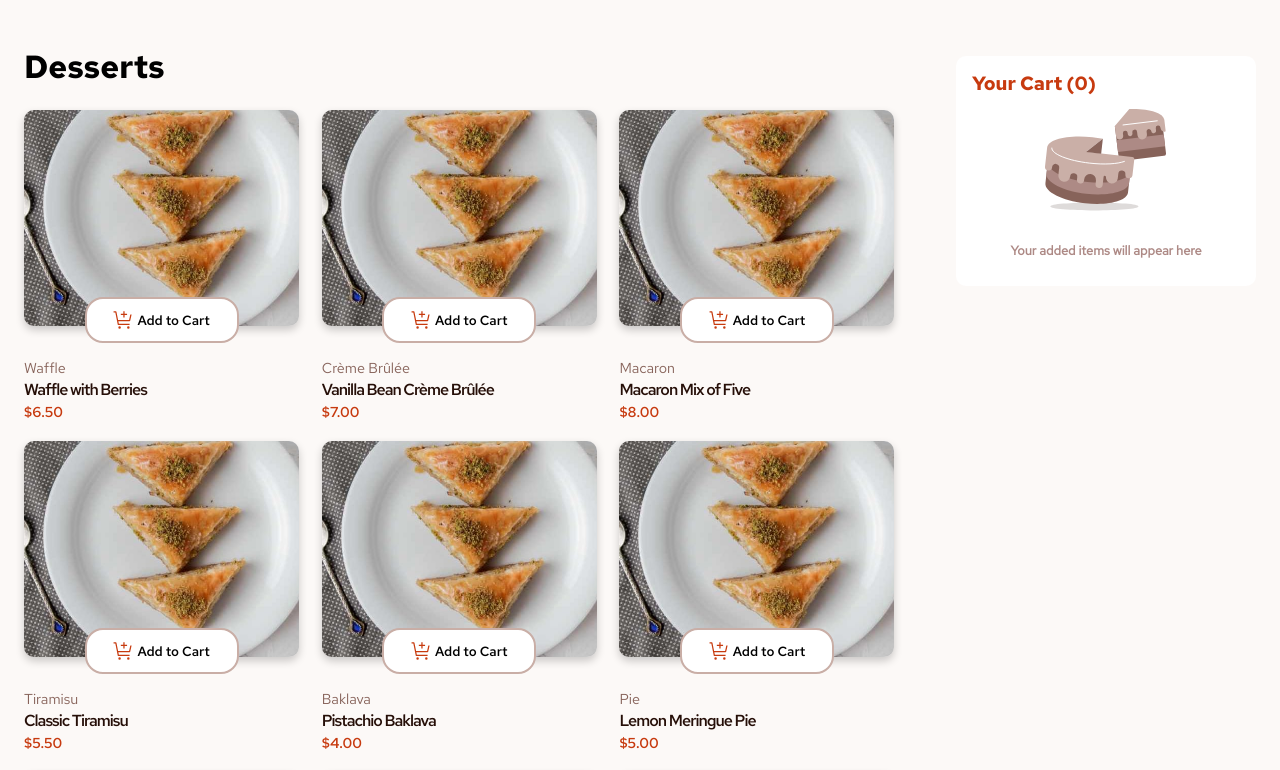
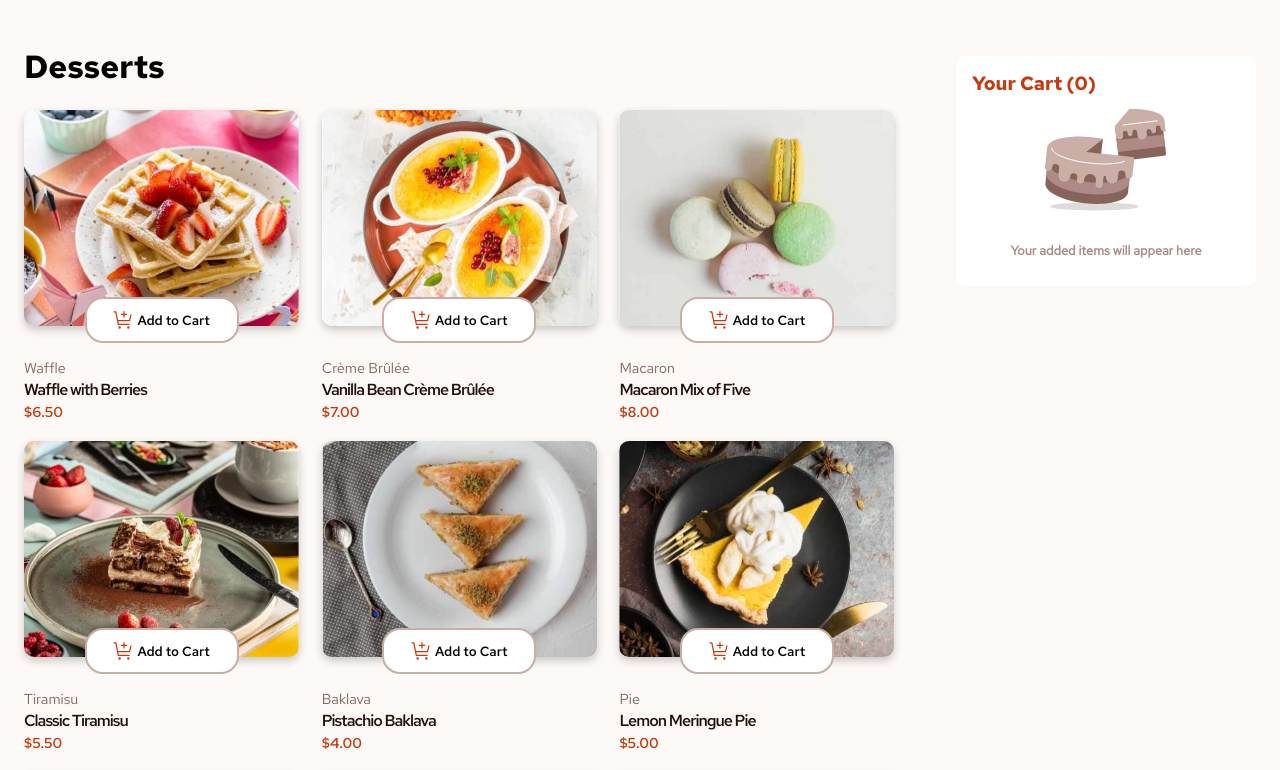
Before and after one commit to KonieK981/product-list-with-cart, a React (Vite) app: page / in a window 1280 px wide. Shown: the top 770 px of the page. Built offline with nearby package versions, Linux system fonts and the light colour scheme.

Commit message:
Updating

```diff
--- a/src/components/card/Card.jsx
+++ b/src/components/card/Card.jsx
@@ -14,9 +14,10 @@ const Card = ({ product }) => {
 
   const active = state[product.name];
 
+  const imageUrl = encodeURI(product.image[src]);
   const cardStyle = {
     // backgroundImage: `url(${product.image[src]})`,
-    backgroundImage: `url("../../assets/images/image-baklava-mobile.jpg")`,
+    backgroundImage: `url(${imageUrl})`,
     outline: active ? `2px solid ${colors["red"]}` : "none",
   };
 
```
